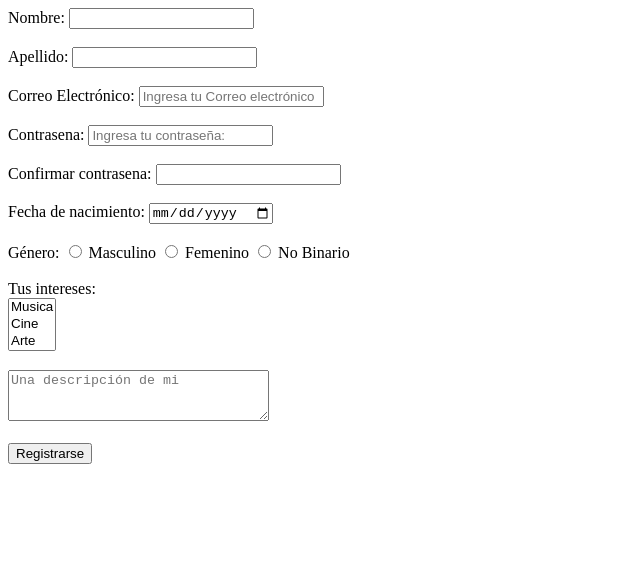
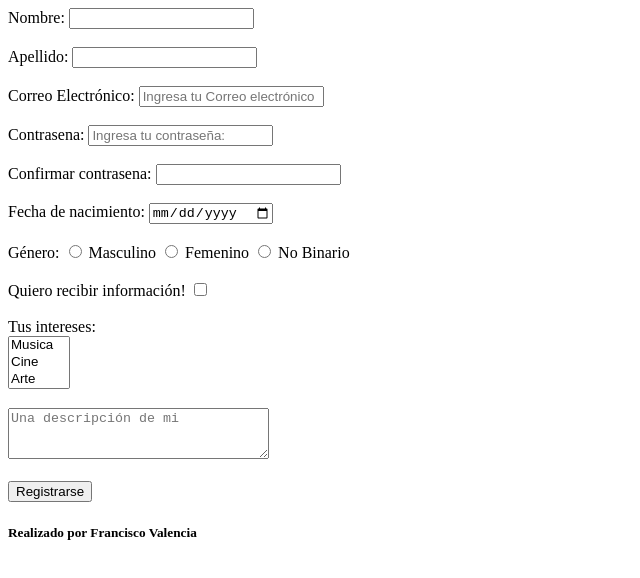
Before and after one commit to Suikyo12/skillnesthtml, a plain HTML site: page hola.html in a window 1280 px wide. Shown: the whole page, without its empty margins (0-640 px from the left). Drawn offline with Linux system fonts and the light colour scheme.

Commit message:
arreglin

```diff
--- a/hola.html
+++ b/hola.html
@@ -6,7 +6,7 @@
         <title>Formulario de registro</title>
     </head>
     <body>
-        <form action="/regstro" method="POST">
+        <form action="/registro" method="POST">
             <div>
                 <label for="nombre">Nombre:</label>
                 <input type="text" id="nombre" name="nombre" required/>
@@ -45,12 +45,18 @@
             </div>
             <br>
             <div>
+                <label for="boletin">Quiero recibir información!</label>
+                <input type="checkbox" name="boletin" id="boletin">
+            </div>
+            <br>
+            <div>
                 <label for="intereses">Tus intereses:</label><br>
                 <select name="intereses" id="intereses" size="3" multiple>
                     <option value="Musica">Musica</option>
                     <option value="Cine">Cine</option>
                     <option value="Arte">Arte</option>
                     <option value="Danza">Danza</option>
+                    <option value="Danza">Literatura</option>
                 </select>
             </div>
             <br>
@@ -61,4 +67,7 @@
             <button type="submit">Registrarse</button>
         </form>
     </body>
+    <footer>
+        <h5>Realizado por Francisco Valencia</h5>
+    </footer>
 </html>
```
